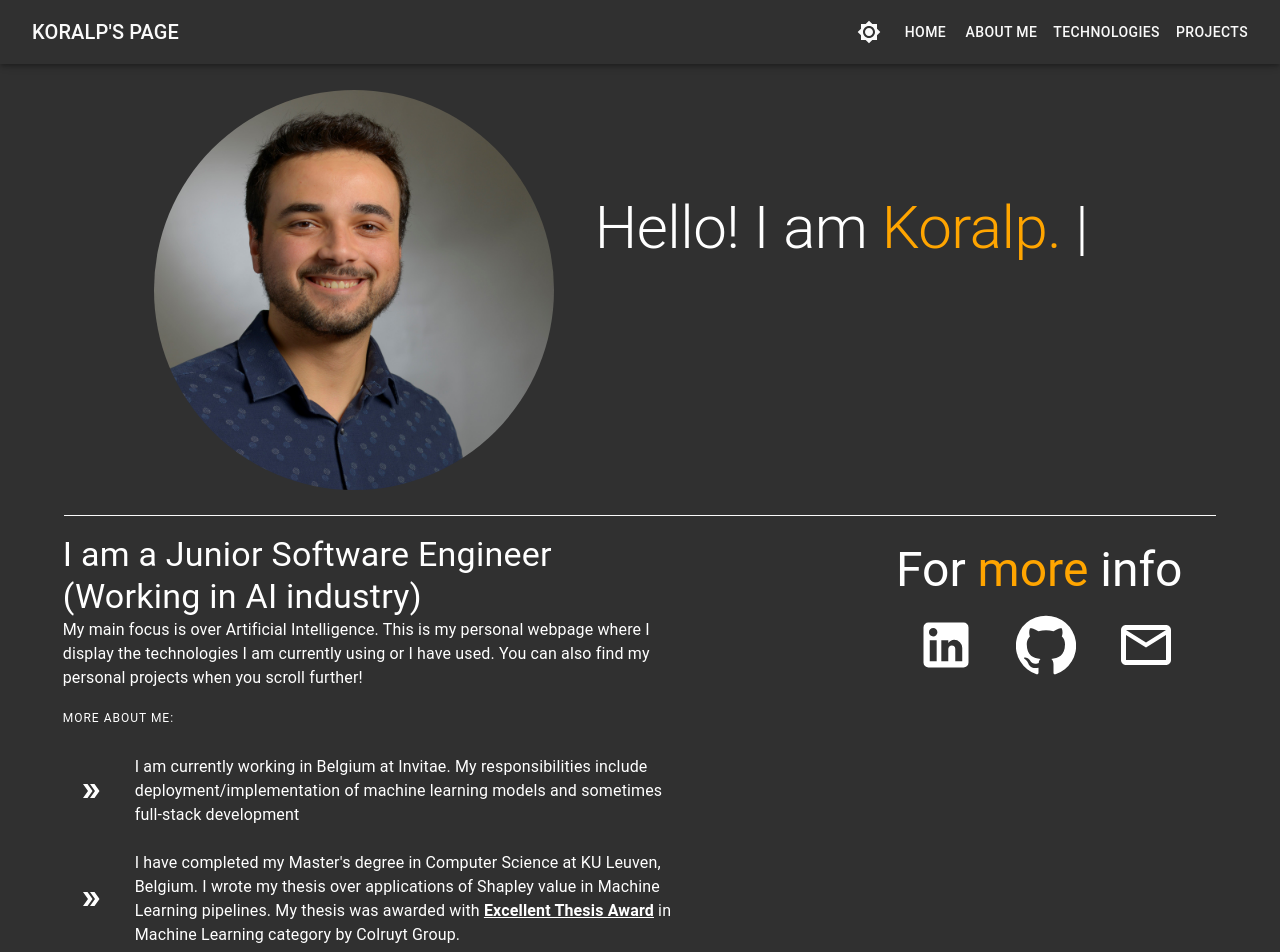
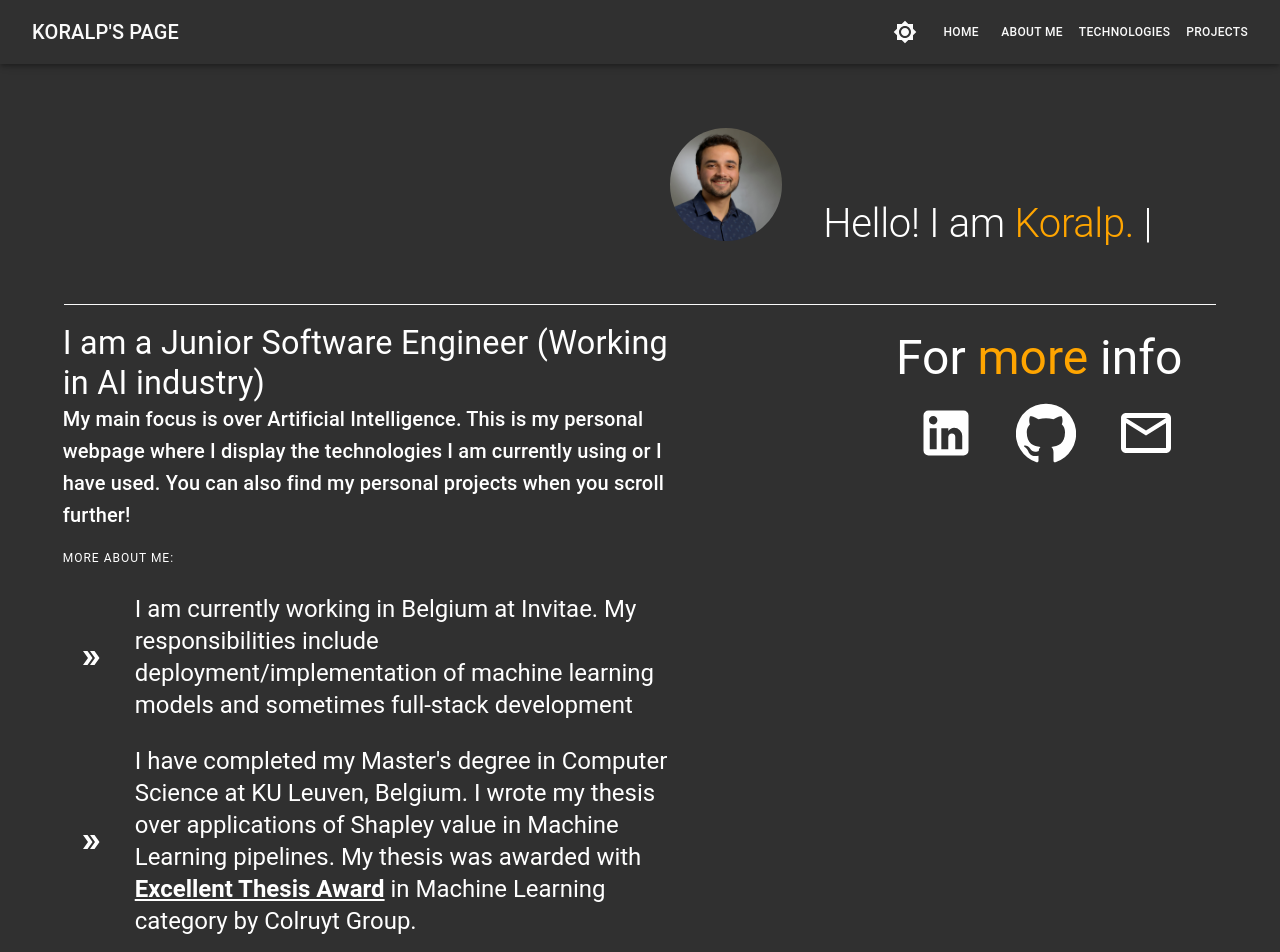
Before and after one commit to koralpc/koralpc.github.io, a React (Create React App) app: page / in a window 1280 px wide. Shown: the top 952 px of the page. Built offline with nearby package versions, Linux system fonts and the light colour scheme; no server answers.

Commit message:
responsive view refactor

```diff
--- a/src/App.js
+++ b/src/App.js
@@ -1,5 +1,5 @@
 import AppToolBar from "./components/appbar";
-import { createMuiTheme } from "@material-ui/core/styles";
+import { createMuiTheme,responsiveFontSizes } from "@material-ui/core/styles";
 import { useState,Suspense,Spinner } from "react";
 import { MuiThemeProvider } from "@material-ui/core";
 import CssBaseline from "@material-ui/core/CssBaseline";
@@ -49,11 +49,42 @@ import ScrollToTop from "./components/utils/scrollTop";
 
 function App() {
   const [themeState, setThemeState] = useState("dark");
-  const theme = createMuiTheme({
+  const [themeStyle, setStyle] = useState("laptop");
+
+  React.useEffect(() => {
+    if (window.screen.width <= 425) {
+      setStyle("phone");
+    } else if (window.screen.width <= 1024) {
+      setStyle("midTier");
+    } else if (window.screen.width <= 1440) {
+      setStyle("laptop");
+    } else {
+      setStyle("large");
+    }
+  }, []);
+
+  window.addEventListener("resize", () => {
+    if (window.screen.width <= 425) {
+      console.log(themeStyle);
+      setStyle("phone");
+    } else if (window.screen.width <= 768) {
+      console.log(themeStyle);
+      setStyle("midTier");
+    } else if (window.screen.width <= 1440) {
+      console.log(themeStyle);
+      setStyle("laptop");
+    } else {
+      console.log(themeStyle);
+      setStyle("large");
+    }
+  });
+
+  let theme = createMuiTheme({
     palette: {
       type: themeState === "dark" ? "dark" : "light",
     },
   });
+  theme = responsiveFontSizes(theme);
 
   function brightnessIcon(props) {
     if (themeState === "dark") {
@@ -70,7 +101,6 @@ function App() {
       setThemeState("light");
     }
   };
-
   return (
     <MuiThemeProvider theme={theme}>
       <CssBaseline />
@@ -83,13 +113,17 @@ function App() {
                 position="sticky"
                 toggleTheme={toggleTheme}
                 brightnessIcon={brightnessIcon}
+                themeStyle={themeStyle}
               />
+              <div style={{"display": "block","flex-direction": "column"}}>
+                <HomeHeaderView id="header" themeState={themeState} themeStyle={themeStyle}/>
+              <InfoView id="about" themeState={themeState} themeStyle={themeStyle}/>
+              {/* </Grid> */}
+              <TechStackView id="techstack" themeState={themeState} themeStyle={themeStyle} />
+              <ProjectHomeView id="projects" themeState ={themeState} themeStyle={themeStyle}/>
+              </div>
               {/* <Grid container spacing={3} className={classes.gridContainer}> */}
-              <HomeHeaderView id="header" themeState={themeState} />
-              <InfoView id="about" themeState={themeState} />
-              {/* </Grid> */}
-              <TechStackView id="techstack" themeState={themeState} />
-              <ProjectHomeView id="projects" themeState ={themeState}/>
+
             </div>
             </ScrollToTop>
           </Route>
@@ -97,7 +131,7 @@ function App() {
             path="/projects/:project_name"
             render={(props) =>
               <ScrollToTop>
-              <ProjectItem {...props} />
+              <ProjectItem {...props} themeStyle={themeStyle}/>
               </ScrollToTop>
             }
           />
--- a/src/components/appbar.jsx
+++ b/src/components/appbar.jsx
@@ -10,13 +10,35 @@ import { ButtonGroup } from "@material-ui/core";
 import { useHistory } from "react-router-dom";
 import {Link} from 'react-scroll'
 
+export default function AppToolBar(props) {
+
+  const styleArray = {
+    phone: {
+      fontSize : "10px",
+      spacing: 1,
+    },
+    midTier: {
+      fontSize : "12px",
+      spacing: 2,
+    },
+    laptop: {
+      fontSize : "18px",
+      spacing: 3,
+    },
+    large: {
+      fontSize : "20px",
+      spacing: 4,
+    },
+  };
+
   const useStyles = makeStyles((theme) => ({
 
     appBar:{
-    position:"fixed",
+      position:"sticky",
       display:"flex",
       background: "#303030",
-    color: "#fafafa"
+      color: "#fafafa",
+      width:"100%"
     },
     title :{
       color : "#fafafa"
@@ -25,34 +47,26 @@ const useStyles = makeStyles((theme) => ({
       flexGrow: 1,
     },
     menuButton: {
-    marginRight: theme.spacing(2),
+      marginRight: theme.spacing(styleArray[props.themeStyle].spacing),
     },
     rightMenuButton: {
       marginLeft: "auto",
     },
     scrollButton:{
-    color: "#fafafa"
+      color: "#fafafa",
+      fontSize:styleArray[props.themeStyle].fontSize,
+      whiteSpace:"normal",
+      wordBreak:"break-word",
     }
   }));
 
-
-
-export default function AppToolBar(props) {
   const classes = useStyles();
   const history = useHistory();
 
   return (
-    <div className={classes.root}>
+    <div  className={classes.appBar}>
       <AppBar  className={classes.appBar}>
         <Toolbar>
-          {/* <IconButton
-            edge="start"
-            className={classes.menuButton}
-            color="inherit"
-            aria-label="menu"
-          >
-            <MenuIcon />
-          </IconButton> */}
           <Button>
           <Typography variant="h6" className={classes.title}  onClick={() => {
                 history.push("/");
--- a/src/components/home.header.jsx
+++ b/src/components/home.header.jsx
@@ -5,30 +5,42 @@ import {
 import { makeStyles } from "@material-ui/core/styles";
 import getUserLocale from "get-user-locale";
 import profilePic from "../static/li_photo.jpg";
+import React,{ useState } from "react";
+
 const HomeHeaderView = (props) => {
+
+  const styleArray = {'phone':{'imgSize':"60%","fontSize":"30px","marginLeft":"2%","marginTop":"10%","height":200,"paddingTop":"10%"},
+    'midTier':{"imgSize":"75%","fontSize":"40px","marginLeft":"10%","marginTop":"5%","height":150,"paddingTop":"7%"},
+    'laptop':{"imgSize": "90%","fontSize":"60px","marginLeft":"8%","marginTop":"7%","height":300,"paddingTop":"10%"},
+    'large':{"imgSize": "80%","fontSize":"100px","marginLeft":"18%","marginTop":"5%","height":500,"paddingTop":"8%"}};
   const useStyles = makeStyles((theme) => ({
     root: {
-      marginTop: "7%",
+      marginTop: styleArray[props.themeStyle].marginTop,
       display: "flex",
       //(props.themeState === "light" ? "black" : "white"),
-      height: 400,
+      //maxHeight: "10%",
+      height:styleArray[props.themeStyle].height,
       width: "80%",
       justifyContent: "right",
-      marginLeft: "5%",
+      marginLeft: styleArray[props.themeStyle].marginLeft,
       marginRight: "5%",
       textAlign: "right",
     },
     header: {
       color: "inherit",
-      fontSize: 80,
+      fontSize: styleArray[props.themeStyle].fontSize,
       display: "flex",
       fontFamily: "Cinzel",
-      paddingTop: "10%",
+      marginTop: styleArray[props.themeStyle].paddingTop,
       paddingLeft: "4%",
-      height: 200,
+      height: "5%",
+    },
+    headerText:{
+      'fontSize': styleArray[props.themeStyle].fontSize,
+      //marginTop: styleArray[themeStyle].paddingTop,
     },
     headerImg: {
-      height: "100%",
+      height: styleArray[props.themeStyle].imgSize,
       objectFit: "cover",
       borderRadius: "50%",
     },
@@ -45,7 +57,6 @@ const HomeHeaderView = (props) => {
 
   const classes = useStyles();
   const userLocale = getUserLocale();
-
   return (
     <div id={props.id} className={classes.root}>
       <img
@@ -54,9 +65,9 @@ const HomeHeaderView = (props) => {
         className={classes.headerImg}
       />
       <div className={classes.header}>
-        <Typography variant="h2">
+        <Typography variant="h2" className={classes.headerText}>
           <Typist>
-            <Typist.Delay ms={500} />
+            <Typist.Delay ms={500} style={{width: "80%",marginLeft: styleArray[props.themeStyle].paddingTop}}/>
             <a>Hello! I am <a style= {{color:"orange"}}>Koralp.</a> </a>
           </Typist>
         </Typography>
--- a/src/components/info.view.jsx
+++ b/src/components/info.view.jsx
@@ -19,7 +19,7 @@ const InfoView = (props) => {
     root: {
       marginTop: "2%",
       //(props.themeState === "light" ? "black" : "white"),
-      height: 550,
+      height: "50%",
       width: "100%",
       //   textAlign: "center",
       //   justifyContent: "center",
@@ -46,6 +46,8 @@ const InfoView = (props) => {
     },
     infoCard: {
       paddingTop: "2%",
+      width:"30%",
+      paddingRight:"5%",
       float: "left",
     },
     mediaBox: {
@@ -82,7 +84,7 @@ const InfoView = (props) => {
       <div className={classes.textContainer}>
         <Typography variant="h4" className={classes.infoText}>
           I am a Junior Software Engineer (Working in AI industry)
-          <Typography variant="body1">
+          <Typography variant="h6">
             My main focus is over Artificial Intelligence. This is my personal
             webpage where I display the technologies I am currently using or I have
             used. You can also find my personal projects when you scroll further!
@@ -93,22 +95,25 @@ const InfoView = (props) => {
               <ListItemIcon>
                 <DoubleArrowIcon />
               </ListItemIcon>
-              <ListItemText primary={"I am currently working in Belgium at Invitae. My responsibilities include deployment/implementation of machine learning models and sometimes full-stack development"} />
+              <ListItemText primary={<Typography variant="h5">I am currently working in Belgium at Invitae. My responsibilities include deployment/implementation of machine learning models and sometimes full-stack development</Typography> } />
             </ListItem>
             <ListItem>
               <ListItemIcon>
                 <DoubleArrowIcon />
               </ListItemIcon>
-              <ListItemText primary={<a>I have completed my Master's degree in Computer Science at KU Leuven, Belgium.
+              <ListItemText primary=
+              {<Typography variant="h5"><a>I have completed my Master's degree in Computer Science at KU Leuven, Belgium.
               I wrote my thesis over applications of Shapley value in Machine Learning pipelines. My thesis was awarded with {' '}
               <a href="https://wms.cs.kuleuven.be/cs/english/News/news-items/two-master-thesis-awards-for-students-of-the-master-in-computer-science"
-              target="_blank" style={{color:"inherit"}}><b>Excellent Thesis Award</b></a>  in Machine Learning category by Colruyt Group.</a>}/>
+              target="_blank" style={{color:"inherit"}}><b>Excellent Thesis Award</b></a>  in Machine Learning category by Colruyt Group.</a></Typography> }
+              />
             </ListItem>
             <ListItem>
               <ListItemIcon>
                 <DoubleArrowIcon />
               </ListItemIcon>
-              <ListItemText primary="In my free time I code the projects displayed in this webpage or create new blogposts" />
+              <ListItemText primary=
+              {<Typography variant="h5">In my free time I code the projects displayed in this webpage or create new blogposts</Typography> } />
             </ListItem>
           </List>
         </Typography>
--- a/src/components/items/projectCard.jsx
+++ b/src/components/items/projectCard.jsx
@@ -1,53 +1,89 @@
-import React from 'react';
-import { makeStyles } from '@material-ui/core/styles';
-import Card from '@material-ui/core/Card';
-import CardActions from '@material-ui/core/CardActions';
-import CardContent from '@material-ui/core/CardContent';
-import Button from '@material-ui/core/Button';
-import Typography from '@material-ui/core/Typography';
+import React, { useState } from "react";
+import { makeStyles } from "@material-ui/core/styles";
+import Card from "@material-ui/core/Card";
+import CardActions from "@material-ui/core/CardActions";
+import CardContent from "@material-ui/core/CardContent";
+import Button from "@material-ui/core/Button";
+import Typography from "@material-ui/core/Typography";
 import { Link, useHistory } from "react-router-dom";
+
+export default function ProjectCard(props) {
+
+  const styleArray = {
+    phone: {
+      titlefontSize: "9px",
+      bodyfontSize : "9px",
+      descFontSize : "8px",
+    },
+    midTier: {
+      titlefontSize: "15px",
+      bodyfontSize : "13px",
+      descFontSize : "11px",
+    },
+    laptop: {
+      titlefontSize: "20px",
+      bodyfontSize : "16px",
+      descFontSize : "14px",
+    },
+    large: {
+      titlefontSize: "28px",
+      bodyfontSize : "24px",
+      descFontSize : "16px",
+    },
+  };
 
   const useStyles = makeStyles({
     root: {
       //minWidth: 275,
-    width:"90%",
-    height:"400px"
+      width: "90%",
+      height: "380px",
     },
     bullet: {
-    display: 'inline-block',
-    margin: '0 2px',
-    transform: 'scale(0.8)',
+      display: "inline-block",
+      margin: "0 2px",
+      transform: "scale(0.8)",
     },
     title: {
-    fontSize: 14,
+      fontSize: styleArray[props.themeStyle].titlefontSize,
     },
     pos: {
       marginBottom: 12,
+      fontSize:styleArray[props.themeStyle].descFontSize,
+    },
+    body: {
+      fontSize: styleArray[props.themeStyle].bodyfontSize,
     },
   });
 
-export default function ProjectCard(props) {
   const classes = useStyles();
   const history = useHistory();
-
   return (
     <Card className={classes.root}>
-      <CardContent style={{height:"350px"}}>
-        <Typography className={classes.title} color="textSecondary" gutterBottom>
+      <CardContent style={{ height: "330px" }}>
+        <Typography variant="caption" color="textSecondary" style = {{fontSize:styleArray[props.themeStyle].descFontSize}}>
           Blog Post
         </Typography>
-        <Typography variant="h5" component="h2">
+        <Typography className={classes.title} component="h2">
           {props.title}
         </Typography>
-        <Typography className={classes.pos} color="textSecondary">
+        <Typography
+          className={classes.pos}
+          variant="subtitle2"
+          color="textSecondary"
+        >
           {props.date} | {props.duration} minute read
         </Typography>
-        <Typography variant="body2" component="p">
+        <Typography className={classes.body} component="p">
           {props.description}
         </Typography>
       </CardContent>
       <CardActions>
-        <Button size="small" onClick={() => history.push(`/projects/${props.slug}`)}>Learn More</Button>
+        <Button
+          size="small"
+          onClick={() => history.push(`/projects/${props.slug}`)}
+        >
+          Learn More
+        </Button>
       </CardActions>
     </Card>
   );
--- a/src/components/items/projectItem.jsx
+++ b/src/components/items/projectItem.jsx
@@ -11,6 +11,50 @@ import Loader from "react-loader-spinner";
 //import markdownURI from './foo2.md';
 
 const ProjectItem = (props) => {
+
+  const styleArray = {
+    phone: {
+      marginBottom:"10px",
+      marginTop:"30px",
+      marginLeft: "55%",
+      fontSize : "12px",
+      paddingTop : "40px",
+      fontSizeDesc : "14px",
+      paddingLeft : "2%",
+      avatarPadTop : "50px",
+    },
+    midTier: {
+      marginBottom:"10px",
+      marginTop:"10px",
+      marginLeft: "60%",
+      fontSize : "14px",
+      paddingTop : "10px",
+      fontSizeDesc : "14px",
+      paddingLeft : "5%",
+      avatarPadTop : "40px",
+    },
+    laptop: {
+      marginBottom:"30px",
+      marginTop:"10px",
+      marginLeft: "60%",
+      fontSize : "18px",
+      paddingTop : "50px",
+      fontSizeDesc : "16px",
+      paddingLeft : "15%",
+      avatarPadTop : "40px",
+    },
+    large: {
+      marginBottom:"10px",
+      marginTop:"20px",
+      marginLeft: "80%",
+      fontSize : "18px",
+      paddingTop : "5px",
+      fontSizeDesc : "18px",
+      paddingLeft : "30%",
+      avatarPadTop : "20px",
+    },
+  };
+
   const useStyles = makeStyles((theme) => ({
     root: {
       background: "#fafafa",
@@ -28,16 +72,18 @@ const ProjectItem = (props) => {
     headerContainer: {
       //textAlign : "center",
       width: "50%",
+      paddingTop:"20px"
     },
     header: {
       color: "inherit",
-      paddingLeft: "5%",
+      paddingLeft: styleArray[props.themeStyle].paddingLeft,
       paddingTop: "2%",
       fontSize: 30,
       display: "flex",
       fontFamily: "Cinzel",
       marginBottom: "-75px",
-      height: 200,
+      height: 150,
+
     },
     divider: {
       //color: (props.themeState === "light" ? "black" : "white"),
@@ -53,11 +99,18 @@ const ProjectItem = (props) => {
       marginTop: "5%",
     },
     avatar: {
-      marginLeft: "60%",
+      marginLeft: styleArray[props.themeStyle].marginLeft,
       // marginTop : "20px",
       marginBottom: "-100px",
-      paddingTop: "10px",
+      paddingTop: styleArray[props.themeStyle].paddingTop,
       float: "left",
+    },
+    avatarIcon : {
+    float: "right",
+    marginBottom:styleArray[props.themeStyle].marginBottom,
+    },
+    caption :{
+      fontSize: styleArray[props.themeStyle].fontSize,
     },
     loader:{
         marginLeft:"45%",
@@ -133,15 +186,15 @@ const ProjectItem = (props) => {
             <Typography variant="h2" className={classes.header}>
               {data.title}
             </Typography>
-            <div className={classes.avatar}>
-              <Typography style={{ float: "left", marginTop: "10px" }}>
+            <div className={classes.avatar} style={{paddingTop:styleArray[props.themeStyle].avatarPadTop}}>
+              <Typography style={{ float: "left",fontSize:styleArray[props.themeStyle].fontSizeDesc }}>
                 {data.date} | {data.duration} minute read
               </Typography>
               <Box ml={3} style={{ float: "left" }} />
-              <Avatar style={{ float: "right" }}>K</Avatar>
+              <Avatar className={classes.avatarIcon}>K</Avatar>
             </div>
             <div className={classes.headerContainer}>
-              <Typography variant="caption">{data.description}</Typography>
+              <Typography variant="caption" className={classes.caption}>{data.description}</Typography>
             </div>
             <Divider className={classes.divider} />
             <ReactMarkdownWithHtml
--- a/src/components/items/techitem.jsx
+++ b/src/components/items/techitem.jsx
@@ -1,6 +1,38 @@
 import { makeStyles } from "@material-ui/core"
+import React,{ useState } from "react";
 
 const TechItem = (props) => {
+
+  const styleArray = {
+    phone: {
+      width: "40%",
+      logoWidth:"55px",
+      logoHeight:"55px",
+      biglogowidth:"70%",
+      margin:"0.2%",
+    },
+    midTier: {
+      width: "60%",
+      logoWidth:"75px",
+      logoHeight:"75px",
+      biglogowidth:"80%",
+      margin:"1%",
+    },
+    laptop: {
+      width: "60%",
+      logoWidth:"100px",
+      logoHeight:"100px",
+      biglogowidth:"100%",
+      margin:"2%",
+    },
+    large: {
+      width: "80%",
+      logoWidth:"100px",
+      logoHeight:"100px",
+      biglogowidth:"100%",
+      margin:"4%",
+    },
+  };
 
 const smallLogos = ["Express","GCP","Pandas"];
 
@@ -9,18 +41,19 @@ const useStyles = makeStyles((theme) => ({
         flex: "5",
       },
     logoImg: {
-        width: "60%",
+        width: styleArray[props.themeStyle].width,
         objectFit: "cover",
       },
       biglogoImg: {
-        width: "100%",
+        width: styleArray[props.themeStyle].biglogowidth,
         objectFit: "cover",
       },
       logo: {
-        width: "100px",
-        height: "100px",
+        paddingTop: "20px",
+        width: styleArray[props.themeStyle].logoWidth,
+        height: styleArray[props.themeStyle].logoHeight,
         float: "left",
-        marginRight: "2%",
+        marginRight: styleArray[props.themeStyle].margin,
 
       },
       itemName:{
--- a/src/components/projects.home.jsx
+++ b/src/components/projects.home.jsx
@@ -53,7 +53,7 @@ const ProjectHomeView = (props) => {
           });}, 1000);}, []);
 
     let items = projects.map((projectData) => {
-        return <div><ProjectCard {...projectData} /></div>;
+        return <div><ProjectCard {...projectData} themeStyle= {props.themeStyle} /></div>;
     })
     const responsive = {
         0: { items: 1 },
--- a/src/components/techstack.view.jsx
+++ b/src/components/techstack.view.jsx
@@ -5,11 +5,29 @@ import otherdata from "./data/otherStack.json";
 import TechItem from "./items/techitem"
 
 const TechStackView = (props) => {
+    const styleArray = {
+        phone: {
+            height: "400px",
+            marginLeft:"5%",
+        },
+        midTier: {
+            height: "450px",
+            marginLeft:"7%",
+        },
+        laptop: {
+            height: "550px",
+            marginLeft:"12%",
+        },
+        large: {
+            height: "650px",
+            marginLeft:"20%",
+        },
+      };
 
     const useStyles = makeStyles((theme) => ({
         root : {
             background : (props.themeState === "light" ? "#303030" : "#fafafa"),
-            height:600,
+            height:styleArray[props.themeStyle].height,
             width:"100%",
             justifyContent:"center",
         },
@@ -29,10 +47,10 @@ const TechStackView = (props) => {
         },
         itemContainer: {
             width: "90%",
-            marginLeft: "10%",
-            marginRight:"15%",
-            paddingTop: "5%",
-            //display: "flex",
+            marginLeft: styleArray[props.themeStyle].marginLeft,
+            //marginRight:"15%",
+            paddingTop: "2%",
+            display: "flex",
             justifyContent:"center"
           },
         gridItem :{
@@ -66,7 +84,7 @@ const TechStackView = (props) => {
                 </Typography>
 
             {pythondata.map((item) => (
-          <TechItem {...item}  themeState ={props.themeState} key={item.name} />
+          <TechItem {...item}  themeState ={props.themeState} key={item.name} themeStyle={props.themeStyle}/>
             ))}
             </Grid>
             <Grid item className={classes.gridItem}>
@@ -75,7 +93,7 @@ const TechStackView = (props) => {
                 </Typography>
 
             {jsdata.map((item) => (
-          <TechItem {...item}  themeState ={props.themeState} key={item.name} />
+          <TechItem {...item}  themeState ={props.themeState} key={item.name} themeStyle={props.themeStyle}/>
             ))}
             </Grid>
             <Grid item className={classes.gridItem}>
@@ -84,7 +102,7 @@ const TechStackView = (props) => {
                 </Typography>
 
             {otherdata.map((item) => (
-          <TechItem {...item}  themeState ={props.themeState} key={item.name} />
+          <TechItem {...item}  themeState ={props.themeState} key={item.name} themeStyle={props.themeStyle}/>
             ))}
             </Grid>
             </Grid>
```
Lines whose indentation alone changed are shown as unchanged.
